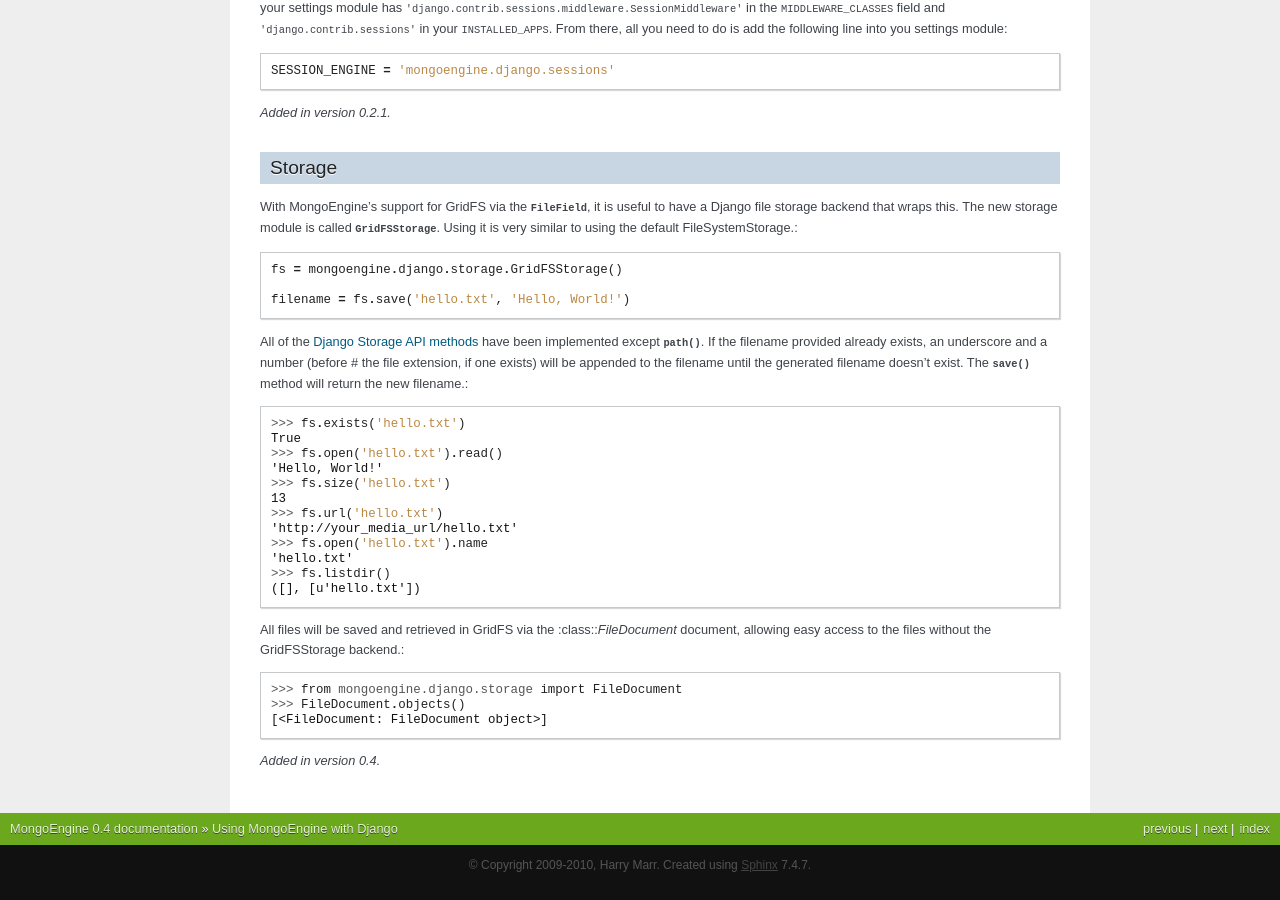
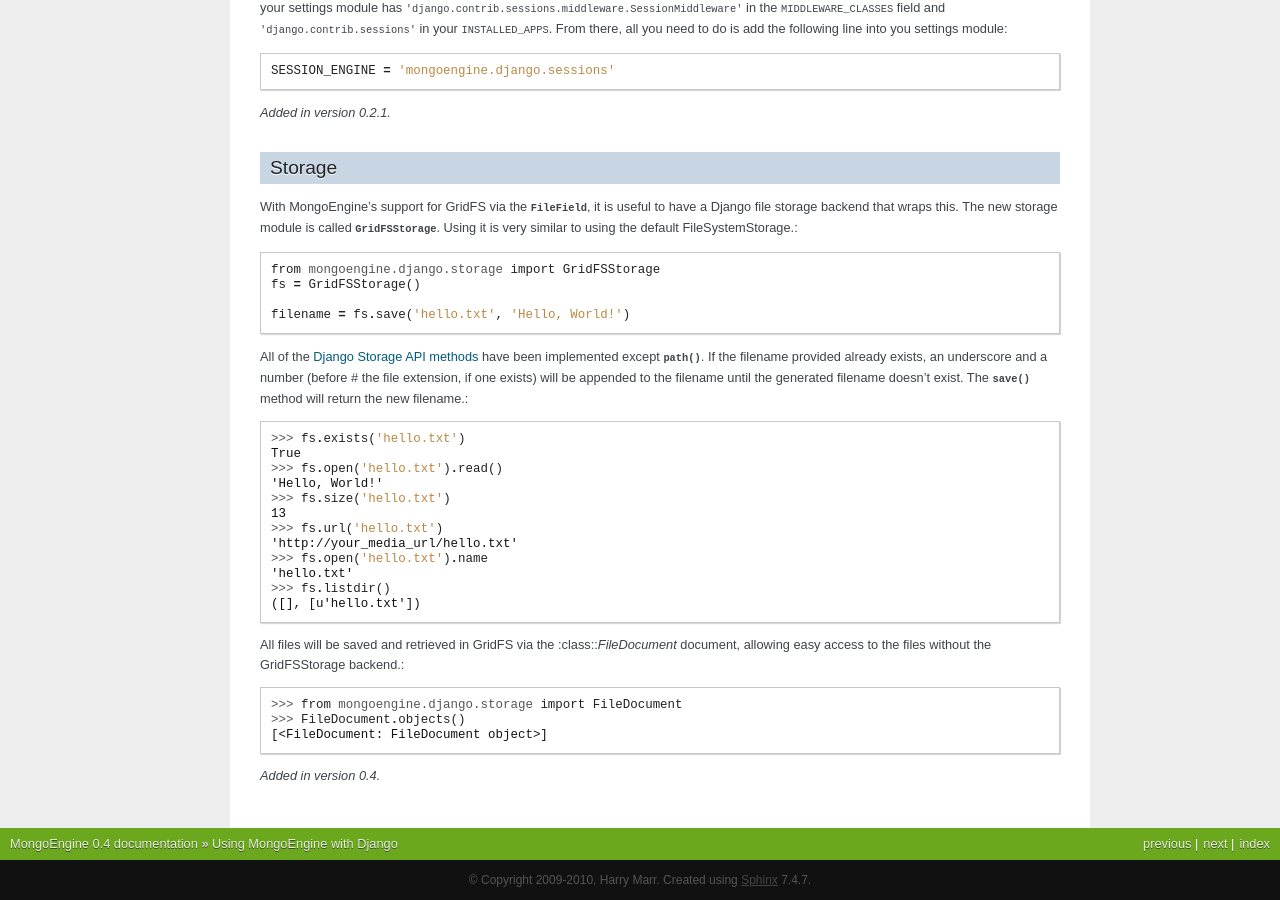
Before and after one commit to MongoEngine/mongoengine, a Sphinx documentation site: the page built from docs/django.rst, in a window 1280 px wide and 900 px high, scrolled down 627 px. Built offline with Sphinx 7.4.7, drawn with Linux system fonts in a browser that asks for light colours.

Commit message:
Updated django docs refs #186

```diff
--- a/docs/django.rst
+++ b/docs/django.rst
@@ -49,10 +49,11 @@ Storage
 =======
 With MongoEngine's support for GridFS via the :class:`~mongoengine.FileField`,
 it is useful to have a Django file storage backend that wraps this. The new
-storage module is called :class:`~mongoengine.django.GridFSStorage`. Using it
-is very similar to using the default FileSystemStorage.::
+storage module is called :class:`~mongoengine.django.storage.GridFSStorage`.
+Using it is very similar to using the default FileSystemStorage.::
 
-    fs = mongoengine.django.storage.GridFSStorage()
+    from mongoengine.django.storage import GridFSStorage
+    fs = GridFSStorage()
 
     filename = fs.save('hello.txt', 'Hello, World!')
 
```
